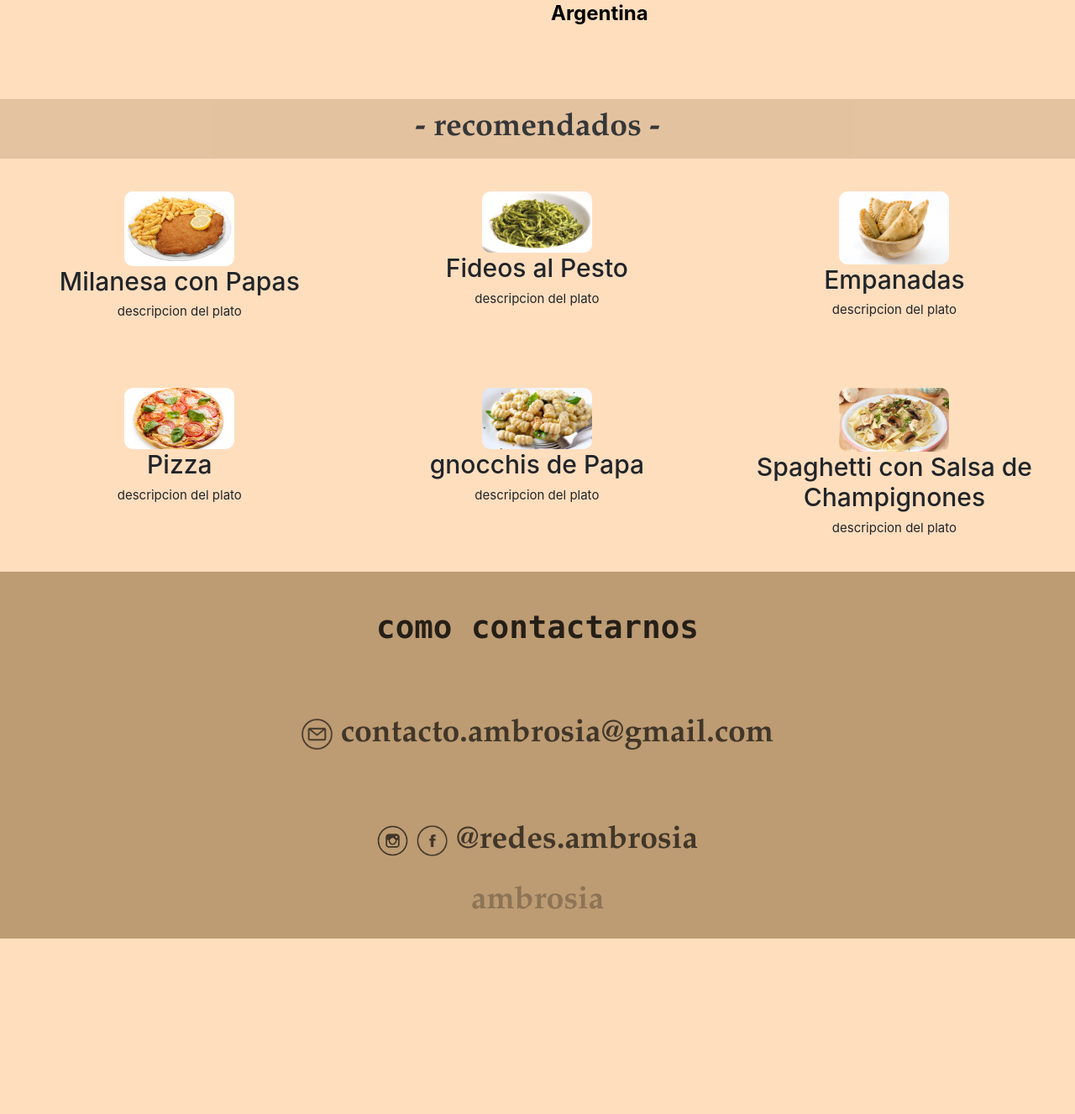
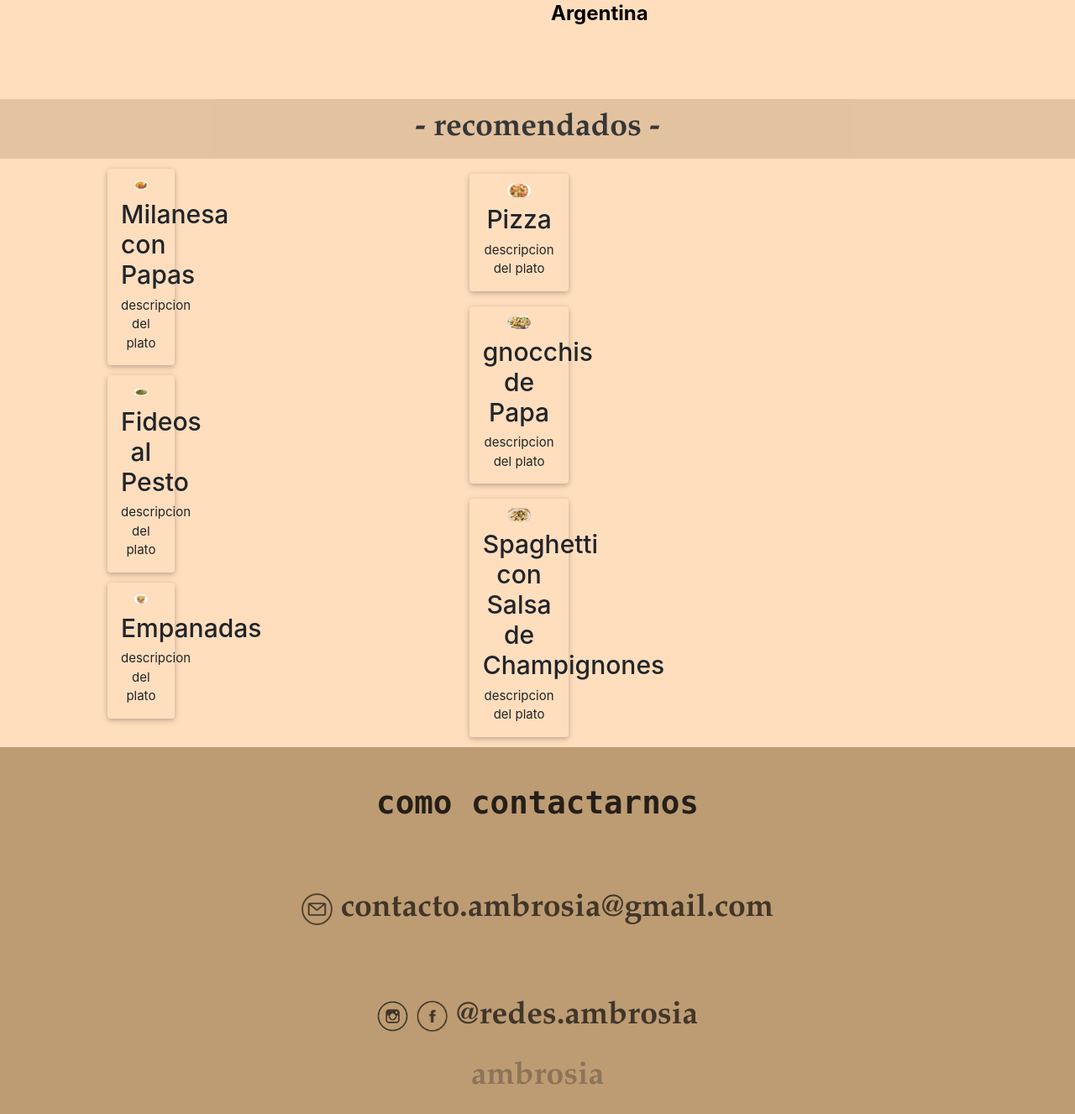
Before and after one commit to Enri3/ambrosia, a PHP site: page /Actividad2.html in a window 1280 px wide. Shown: the part 1443-2770 px from the top of the page at 84% size. Before the commit the page ends 2561 px from the top, so only its background shows below. Run offline with PHP 8.4, Linux system fonts and the light colour scheme; some web fonts are replaced.

Commit message:
Gaspi mira

```diff
--- a/Actividad2.css
+++ b/Actividad2.css
@@ -1,3 +1,8 @@
+.container-general{
+	display: flex;
+	justify-content: center;
+}
+
 .menu{
 	width: 25%;
 	text-align: left;
--- a/Actividad2.html
+++ b/Actividad2.html
@@ -128,39 +128,42 @@
 <div class="w3-container recomendados" style="margin-top: 3%">
 		<h1 style="margin-top: 1%;margin-bottom: 1%"><b>- recomendados -</b></h1>
 	</div>
-<div class="w3-container row">
-        <div class="w3-container imagen" style="margin-top: 3%; margin-bottom: 2%;">
-            <a href="mila-con-papas.html"><img class="imagen" src="milanesa_con_papas.jpeg" alt="Milanesa con Papas"></a>
+<div class="w3-container w3-center container-general" style="margin: auto; width: 85%;">
+	<div class="w3-container">
+        <div class="w3-container imagen w3-card w3-round" style="margin-top: 3%; margin-bottom: 2%; width: 20%;">
+            <a href="mila-con-papas.html" style="width: 33%;"><img class="imagen" src="milanesa_con_papas.jpeg" alt="Milanesa con Papas"></a>
             <h2>Milanesa con Papas</h2>
             <p>descripcion del plato</p>
         </div>
-        <div class="w3-container imagen" style="margin-top: 3%; margin-bottom: 2%;">
+        <div class="w3-container imagen w3-card w3-round" style="margin-top: 3%; margin-bottom: 2%; width: 20%;">
             <a href="fideos-al-pesto.html"><img class="imagen" src="fideos_con_pesto.jpg" alt="Fideos al Pesto"></a>
             <h2>Fideos al Pesto</h2>
             <p>descripcion del plato</p>
         </div>
-        <div class="w3-container imagen" style="margin-top: 3%; margin-bottom: 2%;">
+        <div class="w3-container imagen w3-card w3-round" style="margin-top: 3%; margin-bottom: 2%; width: 20%;">
             <a href="empanadas.html"><img class="imagen" src="empanadas3.jpg" alt="Empanadas"></a>
             <h2>Empanadas</h2>
             <p>descripcion del plato</p>
         </div>
-        <div class="w3-container imagen" style="margin-top: 3%; margin-bottom: 2%;">
+    </div>
+    <div class="w3-container w3-center" style="margin: auto">
+        <div class="w3-container imagen w3-card w3-round" style="margin-top: 3%; margin-bottom: 2%; width: 20%;">
             <a href="pizza.html"><img class="imagen" src="pizza.jpg" alt="Pizza"></a>
             <h2>Pizza</h2>
             <p>descripcion del plato</p>
         </div>
-        <div class="w3-container imagen" style="margin-top: 3%; margin-bottom: 2%;">
+        <div class="w3-container imagen w3-card w3-round" style="margin-top: 3%; margin-bottom: 2%; width: 20%;">
             <a href="gnocchi-de-papa.html"><img class="imagen" src="gnocchis.jpg" alt="gnocchis de Papa"></a>
             <h2>gnocchis de Papa</h2>
             <p>descripcion del plato</p>
         </div>
-        <div class="w3-container imagen" style="margin-top: 3%; margin-bottom: 2%;">
+        <div class="w3-container imagen w3-card w3-round" style="margin-top: 3%; margin-bottom: 2%; width: 20%;">
             <a href="fideos-hongos.html"><img class="imagen" src="fideos_hongos.jpg" alt="Spaghetti con Salsa de Champiñones"></a>
             <h2>Spaghetti con Salsa de Champignones</h2>
             <p>descripcion del plato</p>
         </div>
     </div>
-
+</div>
 <div class="w3-container footer" >
 	<b><p style="font-family: monospace; opacity: 80%; margin-top: 3%">como contactarnos</p></b>
 	<br>
```
